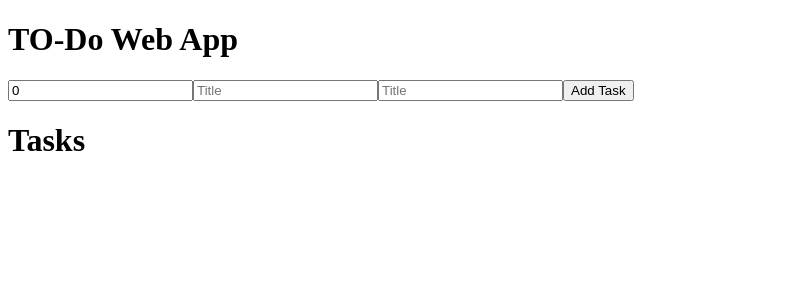
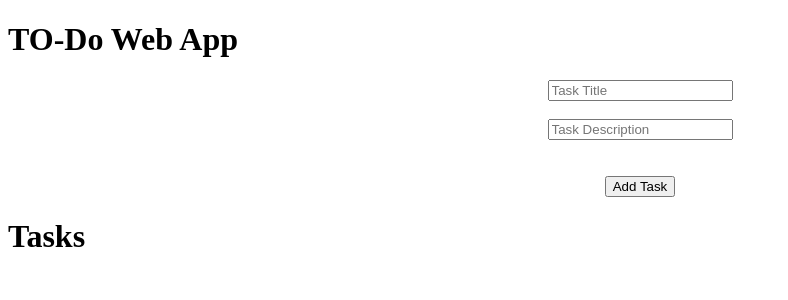
Before and after one commit to TheCollinsByte/ToDo, a React (Create React App) app in the folder todo-webapp/: page / in a window 1280 px wide. Shown: the top 300 px of the page, without its empty margins (0-788 px from the left). Built offline with nearby package versions, Linux system fonts and the light colour scheme.

Commit message:
TODO: Styling

```diff
--- a/todo-webapp/src/components/AddTask.js
+++ b/todo-webapp/src/components/AddTask.js
@@ -2,33 +2,31 @@ import React, {useEffect, useState} from "react";
 
 export const AddTask = () => {
 
-    const [newTask, setNewTask] = useState({ id: 0, title: '', description: '' });
-
+    const [newTask, setNewTask] = useState({ title: '', description: '' });
 
     return (
-        <div>
-            <div>
+        <div style={{textAlign: "center"}}>
                 <div>
                     <input
-                        type="number"
-                        placeholder="Id"
-                        value={newTask.id}
-                        onChange={(e) => setNewTask({ ...newTask, id: parseInt(e.target.value) })}
-                    />
-                    <input
                         type="text"
-                        placeholder="Title"
+                        placeholder="Task Title"
                         value={newTask.title}
                         onChange={(e) => setNewTask({ ...newTask, title: e.target.value })}
                     />
+                    <br />
+                    <br />
                     <input
                         type="text"
-                        placeholder="Title"
+                        placeholder="Task Description"
                         value={newTask.description}
                         onChange={(e) => setNewTask({ ...newTask, description: e.target.value })}
                     />
+                </div>
+                <br />
+                <br />
+                <div>
                     <button onClick={async () => {
-                        if (newTask.title.trim() !== '' && newTask.description.trim() !== '' && newTask.id !== (0.0 && 0)) {
+                        if (newTask.title.trim() !== '' && newTask.description.trim() !== '') {
                             try {
                                 const response = await fetch('http://localhost:8080/v1/todo/task', {
                                     method: 'POST',
@@ -39,7 +37,7 @@ export const AddTask = () => {
                                 });
 
                                 if (response.ok) {
-                                    setNewTask({id: 0, title: '', description: ''})
+                                    setNewTask({title: '', description: ''})
                                 }
                             } catch (error) {
                                 console.error('Error adding AddTask', error);
@@ -47,7 +45,6 @@ export const AddTask = () => {
                         }
                     }}>Add Task</button>
                 </div>
-            </div>
         </div>
     )
 }
```
